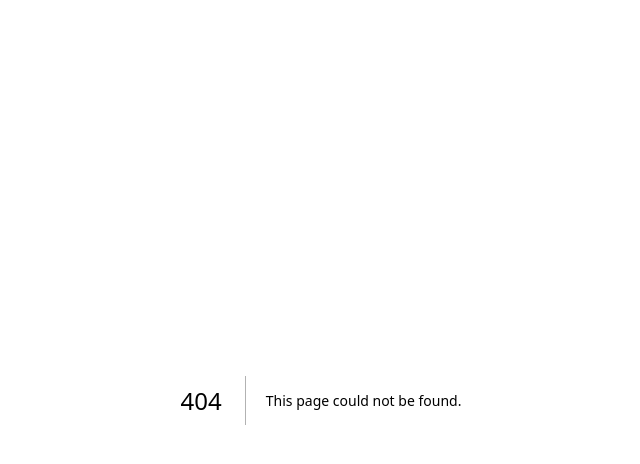
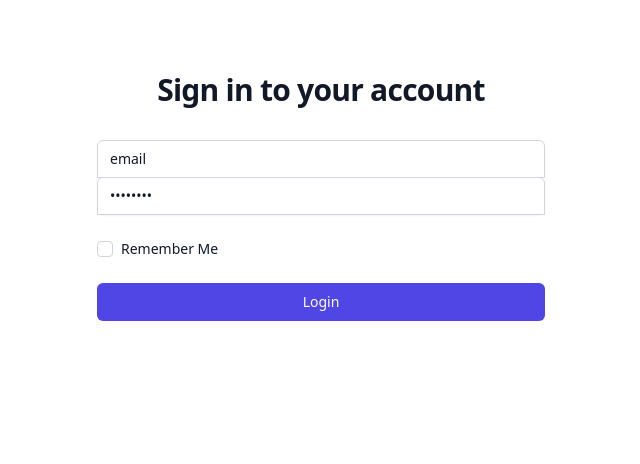
Before and after one commit to emreunsal1/mini-product-rm, a Next.js app: page /sign-in in a window 1280 px wide. Before the commit this address had no page. Shown: the top 464 px of the page, without its empty margins (319-959 px from the left). Built offline with nearby package versions, Linux system fonts and the light colour scheme.

Commit message:
add login components

```diff
--- a/package.json
+++ b/package.json
@@ -10,7 +10,6 @@
   },
   "dependencies": {
     "@reduxjs/toolkit": "^1.9.0",
-    "@tailwindcss/forms": "^0.5.3",
     "@types/node": "18.11.9",
     "@types/react": "18.0.25",
     "@types/react-dom": "18.0.9",
@@ -24,6 +23,7 @@
     "typescript": "4.9.3"
   },
   "devDependencies": {
+    "@tailwindcss/forms": "^0.5.3",
     "@typescript-eslint/eslint-plugin": "^5.13.0",
     "@typescript-eslint/parser": "^5.0.0",
     "autoprefixer": "^10.4.13",
@@ -34,6 +34,7 @@
     "eslint-plugin-react": "^7.28.0",
     "eslint-plugin-react-hooks": "^4.3.0",
     "postcss": "^8.4.19",
+    "sass": "^1.56.1",
     "tailwindcss": "^3.2.4"
   }
 }
--- a/pages/_app.tsx
+++ b/pages/_app.tsx
@@ -1,5 +1,6 @@
 import React from 'react';
 import type { AppProps } from 'next/app';
+import '../src/styles/common.scss';
 
 export default function App({ Component, pageProps }: AppProps) {
   return <Component {...pageProps} />;
--- /dev/null
+++ b/pages/sign-in.tsx
@@ -0,0 +1,10 @@
+import React from 'react';
+import SignInForm from '../src/components/SignInForm';
+
+export default function SignIn() {
+  return (
+    <div>
+      <SignInForm />
+    </div>
+  );
+}
--- /dev/null
+++ b/postcss.config.js
@@ -0,0 +1,6 @@
+module.exports = {
+  plugins: {
+    tailwindcss: {},
+    autoprefixer: {},
+  },
+}
--- /dev/null
+++ b/src/components/Button.tsx
@@ -0,0 +1,16 @@
+import React from 'react';
+
+type ButtonProps = {
+  children: JSX.Element | string,
+  onClick?: () => any
+};
+
+function Button({ children, onClick }:ButtonProps) {
+  return (
+    <button onClick={onClick} type="submit" className="group relative flex w-full justify-center rounded-md border border-transparent bg-indigo-600 py-2 px-4 text-sm font-medium text-white hover:bg-indigo-700 focus:outline-none focus:ring-2 focus:ring-indigo-500 focus:ring-offset-2">
+      {children}
+    </button>
+  );
+}
+
+export default Button;
--- /dev/null
+++ b/src/components/CheckBox.tsx
@@ -0,0 +1,16 @@
+import React from 'react';
+
+type CheckBoxProps = {
+  children: JSX.Element | string,
+  onChange?: () => any
+  value:boolean
+};
+
+export default function CheckBox({ children, onChange, value }:CheckBoxProps) {
+  return (
+    <div className="flex items-center">
+      <input checked={value} onChange={onChange} id="checkbox" type="checkbox" className="h-4 w-4 rounded border-gray-300 text-indigo-600 focus:ring-indigo-500" />
+      <label htmlFor="checkbox" className="ml-2 block text-sm text-gray-900">{children}</label>
+    </div>
+  );
+}
--- /dev/null
+++ b/src/components/Input.tsx
@@ -0,0 +1,24 @@
+import React from 'react';
+
+type InputProps = {
+
+  onChange: () => any,
+  value: any,
+  placeholder: string,
+  type?: 'text' | 'email' | 'password' | 'number',
+};
+
+export default function Input({
+  onChange, value, placeholder,
+  type = 'text',
+}:InputProps) {
+  return (
+    <input
+      className="relative block w-full appearance-none rounded-none rounded-t-md border border-gray-300 px-3 py-2 text-gray-900 placeholder-gray-500 focus:z-10 focus:border-indigo-500 focus:outline-none focus:ring-indigo-500 sm:text-sm"
+      placeholder={placeholder}
+      onChange={onChange}
+      value={value}
+      type={type}
+    />
+  );
+}
--- /dev/null
+++ b/src/components/SignInForm.tsx
@@ -0,0 +1,34 @@
+import React from 'react';
+import Button from './Button';
+import CheckBox from './CheckBox';
+import Input from './input';
+
+export default function SignInForm() {
+  return (
+    <div className="flex min-h-full items-center justify-center py-12 px-4 sm:px-6 lg:px-8">
+      <div className="w-full max-w-md space-y-8">
+        <div>
+          <h2 className="mt-6 text-center text-3xl font-bold tracking-tight text-gray-900">Sign in to your account</h2>
+        </div>
+        <form className="mt-8 space-y-6">
+          <input type="hidden" name="remember" value="true" />
+          <div className="-space-y-px rounded-md shadow-sm">
+            <Input placeholder="e-mail giriniz" type="email" value="email" onChange={() => {}} />
+            <Input placeholder="şifre Giriniz" value="password" type="password" onChange={() => { }} />
+          </div>
+          <div className="flex items-center justify-between">
+            <CheckBox value={false} onChange={() => {}}>
+              Remember Me
+            </CheckBox>
+          </div>
+
+          <div>
+            <Button>
+              Login
+            </Button>
+          </div>
+        </form>
+      </div>
+    </div>
+  );
+}
--- /dev/null
+++ b/src/styles/common.scss
@@ -0,0 +1,3 @@
+@tailwind base;
+@tailwind components;
+@tailwind utilities;
--- a/tailwind.config.js
+++ b/tailwind.config.js
@@ -1,9 +1,9 @@
+/** @type {import('tailwindcss').Config} */
 /* eslint-disable global-require */
-/** @type {import('tailwindcss').Config} */
 module.exports = {
   content: [
-    './pages/**/*.{js,ts,jsx,tsx}',
-    './components/**/*.{js,ts,jsx,tsx}',
+    './pages/**/*.{ts,tsx}',
+    './src/**/*.{ts,tsx}',
   ],
   theme: {
     extend: {},
```
Also changed, not shown: tsconfig.json (+14 -3 lines), .eslintrc.json, 1 other file (tests, documents, lock files or other folders).
